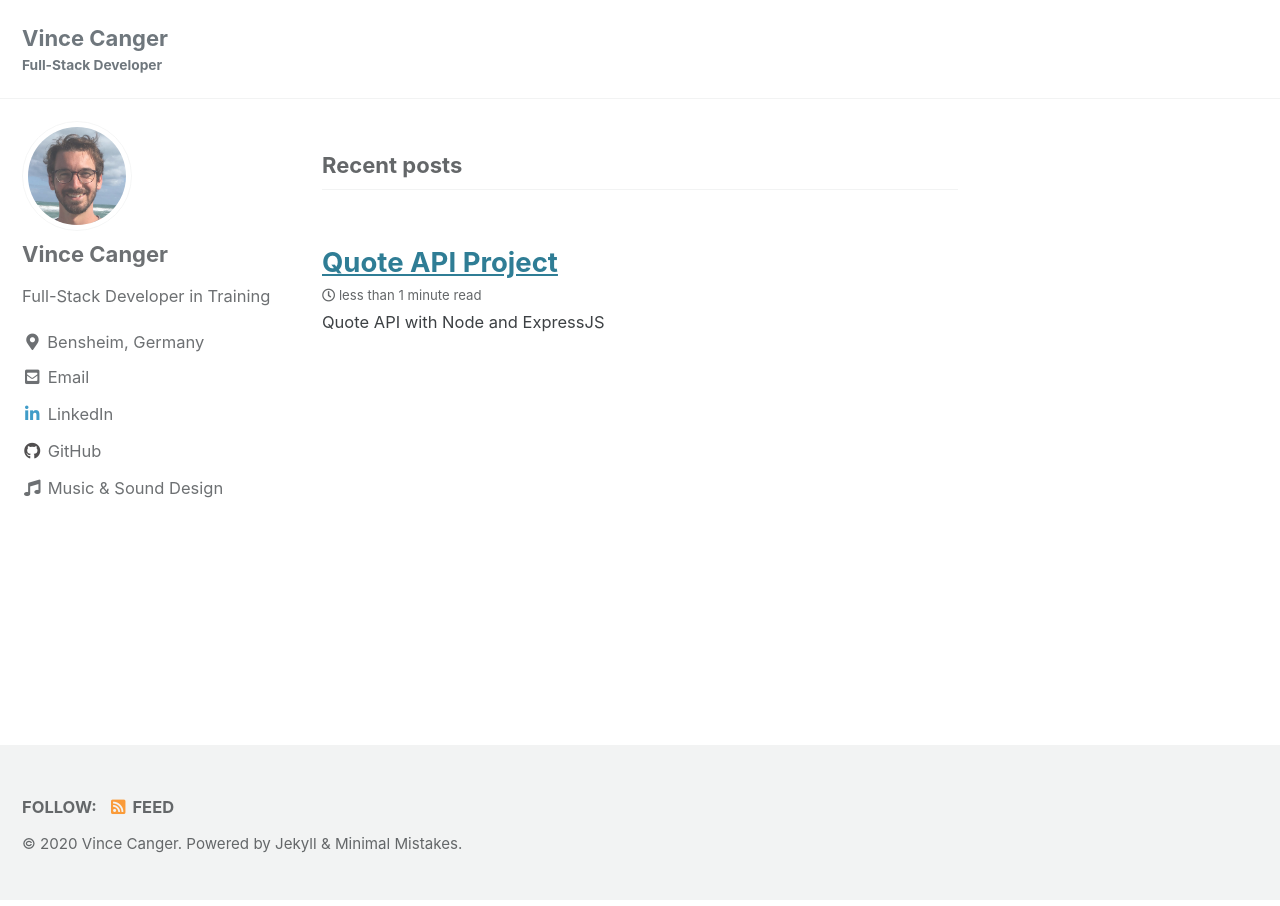
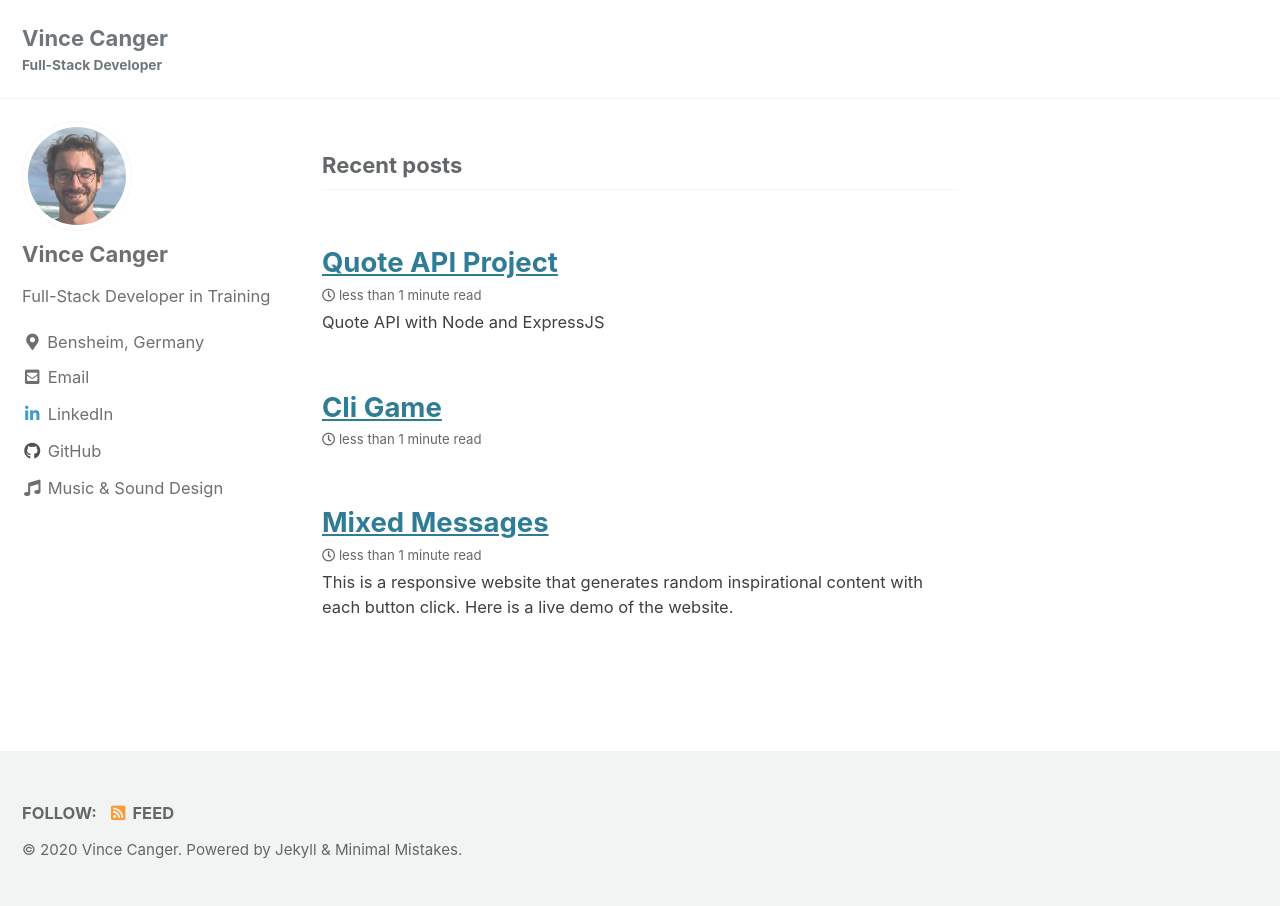
Before and after one commit to vincanger/vincanger.github.io, a Jekyll site: the page built from index.md, in a window 1280 px wide. Built offline with Jekyll 4.4.1, drawn with Linux system fonts in a browser that asks for light colours; cached includes are drawn as plain includes.

Commit message:
add projects

```diff
--- /dev/null
+++ b/_posts/2020-10-04-mixed-messages.md
@@ -0,0 +1,13 @@
+
+This is a responsive website that generates random inspirational content with each button click.
+Here is a [live demo](https://vincanger.github.io/coding_projects/mixed-messages/) of the website.
+
+## Project Objectives:
+
+>* Build a message generator program using JavaScript
+>* Use Git version control
+>* Use command line
+
+>* JavaScript
+>* Git and GitHub/Pages
+>* Command line
```
Also changed, not shown: _posts/2020-11-17-quoteapi.md (+1 -1 lines), _posts/2020-11-01-cli-game.md (added).
